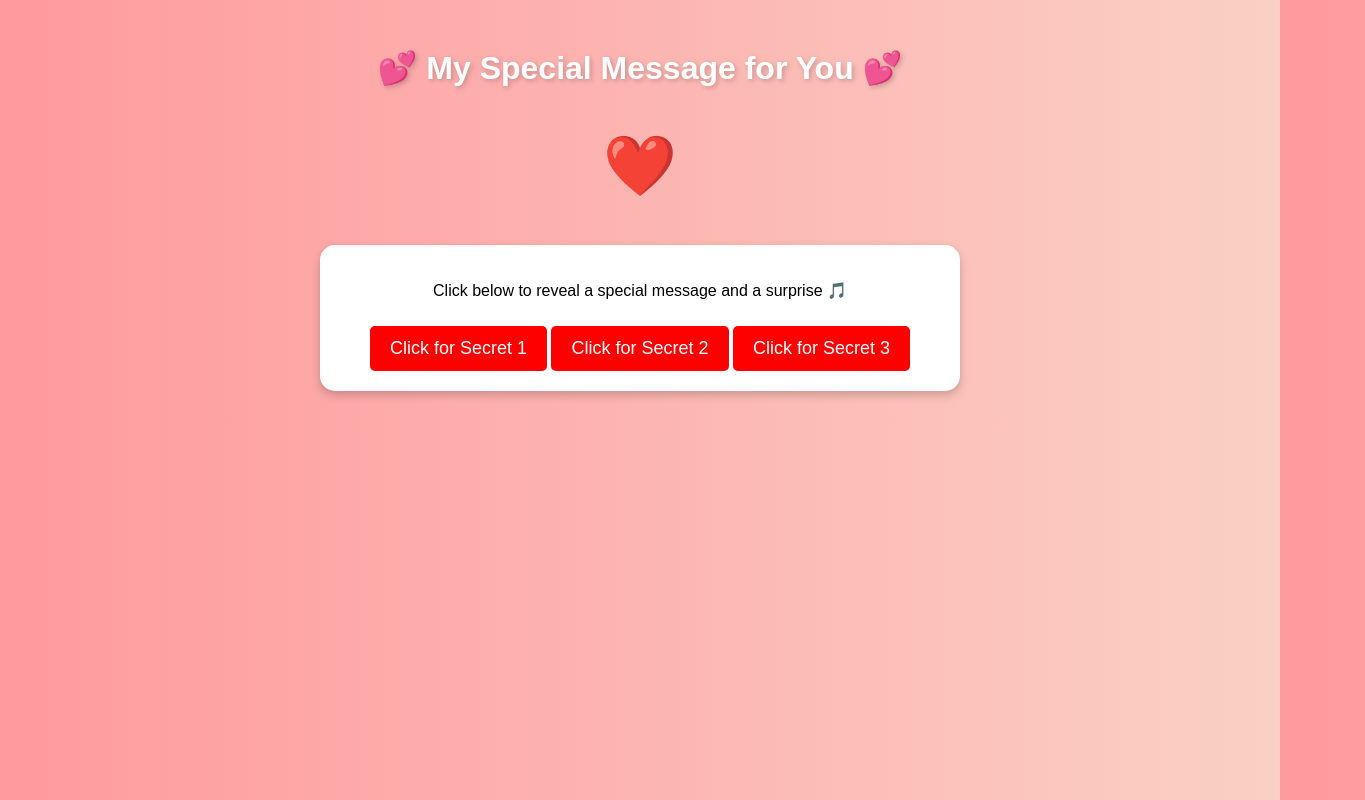
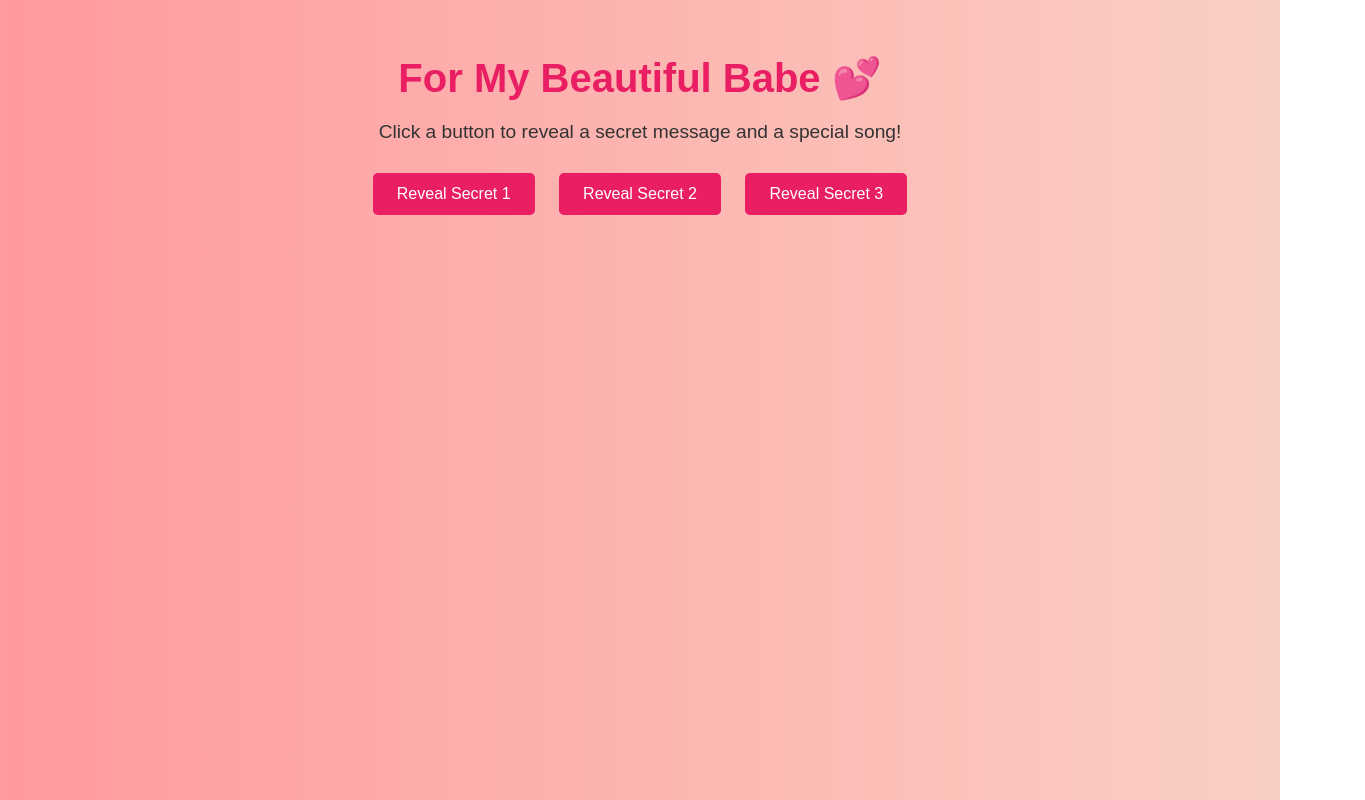
Before and after one commit to Jonajey007/Valentine-for-babe, a plain HTML site: page index.html in a window 1280 px wide. Shown: the whole page, 1365 px wide, since content can reach past the window. Drawn offline with Linux system fonts and the light colour scheme.

Commit message:
Update index.html

```diff
--- a/index.html
+++ b/index.html
@@ -2,36 +2,38 @@
 <html lang="en">
 <head>
   <meta charset="UTF-8">
-    <meta name="viewport" content="width=device-width, initial-scale=1.0">
-    <title>Valentine Surprise 💕</title>
+  <meta name="viewport" content="width=device-width, initial-scale=1">
+  <title>For My Beautiful Babe 💖</title>
   <style>
     body {
+      background: linear-gradient(to right, #ff9a9e, #fad0c4);
       font-family: Arial, sans-serif;
       text-align: center;
-            background: linear-gradient(to right, #ff9a9e, #fad0c4);
       padding: 20px;
-            color: white;
+      color: #333;
     }
     h1 {
-            font-size: 2em;
-            text-shadow: 2px 2px 5px rgba(0,0,0,0.2);
+      color: #e91e63;
+      font-size: 2.5em;
+      margin-bottom: 10px;
     }
-        .container {
-            max-width: 600px;
-            margin: auto;
-            padding: 20px;
-            background: white;
-            border-radius: 15px;
-            box-shadow: 0px 4px 10px rgba(0, 0, 0, 0.2);
-            color: black;
+    p.instruction {
+      font-size: 1.2em;
+      margin-bottom: 20px;
     }
-        .heart {
-            font-size: 50px;
-            animation: heartbeat 1.5s infinite alternate;
+    .button {
+      background-color: #e91e63;
+      color: white;
+      border: none;
+      padding: 12px 24px;
+      font-size: 1em;
+      cursor: pointer;
+      border-radius: 5px;
+      margin: 10px;
+      transition: background 0.3s;
     }
-        @keyframes heartbeat {
-            from { transform: scale(1); }
-            to { transform: scale(1.2); }
+    .button:hover {
+      background-color: #c2185b;
     }
     .secret-message {
       display: none;
@@ -40,58 +42,89 @@
       background: #ffe6e6;
       border-radius: 10px;
       box-shadow: 0px 0px 10px gray;
-            font-size: 18px;
+      font-size: 1.2em;
+      color: #d81b60;
     }
-        button {
-            background: red;
-            color: white;
-            padding: 12px 20px;
-            border: none;
-            cursor: pointer;
-            font-size: 18px;
-            border-radius: 5px;
-            margin-top: 10px;
-            transition: 0.3s;
+    /* Final envelope styling */
+    .envelope {
+      width: 250px;
+      height: 250px;
+      background: #fff;
+      border: 3px solid #e91e63;
+      margin: 20px auto;
+      position: relative;
+      /* Using clip-path to create a heart-inspired shape */
+      clip-path: polygon(50% 0%, 61% 20%, 80% 20%, 100% 35%, 100% 55%, 80% 70%, 50% 100%, 20% 70%, 0% 55%, 0% 35%, 20% 20%, 39% 20%);
+      animation: popUp 1s ease-out;
     }
-        button:hover {
-            background: darkred;
+    @keyframes popUp {
+      0% { transform: scale(0); opacity: 0; }
+      100% { transform: scale(1); opacity: 1; }
+    }
+    .envelope p {
+      margin: 0;
+      padding: 20px;
+      font-size: 1.2em;
+      color: #e91e63;
     }
   </style>
 </head>
 <body>
+  <h1>For My Beautiful Babe 💕</h1>
+  <p class="instruction">Click a button to reveal a secret message and a special song!</p>
 
-    <h1>💕 My Special Message for You 💕</h1>
-    <p class="heart">❤️</p>
+  <!-- Secret Message 1 -->
+  <button class="button" onclick="revealMessage('message1', 'song1')">Reveal Secret 1</button>
+  <p id="message1" class="secret-message">
+    My love for you is <strong>Perfect</strong>, just like this song 🎶
+  </p>
 
-    <div class="container">
-        <p>Click below to reveal a special message and a surprise 🎵</p>
+  <!-- Secret Message 2 -->
+  <button class="button" onclick="revealMessage('message2', 'song2')">Reveal Secret 2</button>
+  <p id="message2" class="secret-message">
+    You are my <strong>Besty</strong>, my everything! 💖
+  </p>
 
-        <button onclick="revealMessage('message1', 'music1')">Click for Secret 1</button>
-        <div id="message1" class="secret-message">
-            <p>My love for you is **Perfect**, just like this song 🎶</p>
-        </div>
-        <audio id="music1" src="https://docs.google.com/uc?export=download&id=19pL1ac9RY1KLRxkS3Blz_t8wKlx4ZN7n"></audio>
+  <!-- Secret Message 3 -->
+  <button class="button" onclick="revealMessage('message3', 'song3')">Reveal Secret 3</button>
+  <p id="message3" class="secret-message">
+    I've thought about you <strong>65 times</strong> today, and I love you more each time! 😘
+  </p>
 
-        <button onclick="revealMessage('message2', 'music2')">Click for Secret 2</button>
-        <div id="message2" class="secret-message">
-            <p>You are my **Besty**, my everything! 💖</p>
-        </div>
-        <audio id="music2" src="https://docs.google.com/uc?export=download&id=19m15zPD888MKyime4_3R9IXTbOcYm3pt"></audio>
-
-        <button onclick="revealMessage('message3', 'music3')">Click for Secret 3</button>
-        <div id="message3" class="secret-message">
-            <p>I've thought about you **65** times today, and I love you more each time! 😘</p>
-        </div>
-        <audio id="music3" src="https://docs.google.com/uc?export=download&id=19l2Jmgued9LvHpcZAkR-TROmpjgMN0Kh"></audio>
+  <!-- Final Envelope (appears after Secret 3 is revealed) -->
+  <div id="finalEnvelope" class="envelope" style="display:none;">
+    <p>You are my forever love! 💌</p>
   </div>
 
+  <!-- Audio Elements (Vocaroo embeds) -->
+  <audio id="song1">
+    <source src="https://voca.ro/13KHZvF2pCyG/embed" type="audio/mpeg">
+  </audio>
+
+  <audio id="song2">
+    <source src="https://voca.ro/1fk3YrASXyvd/embed" type="audio/mpeg">
+  </audio>
+
+  <audio id="song3">
+    <source src="https://voca.ro/11vBxz6I0Ij8/embed" type="audio/mpeg">
+  </audio>
+
   <script>
-        function revealMessage(messageId, audioId) {
+    function revealMessage(messageId, songId) {
+      // Reveal the selected secret message
       document.getElementById(messageId).style.display = "block";
-            let audio = document.getElementById(audioId);
-            audio.play();
+      // Play the associated song
+      var song = document.getElementById(songId);
+      if (song) {
+        song.play();
+      }
+      // When the third secret is revealed, show the final envelope after a short delay
+      if(messageId === 'message3') {
+        setTimeout(function(){
+          document.getElementById("finalEnvelope").style.display = "block";
+        }, 1000); // 1-second delay
+      }
     }
   </script>
-
 </body>
 </html>
```
Lines whose indentation alone changed are shown as unchanged.
